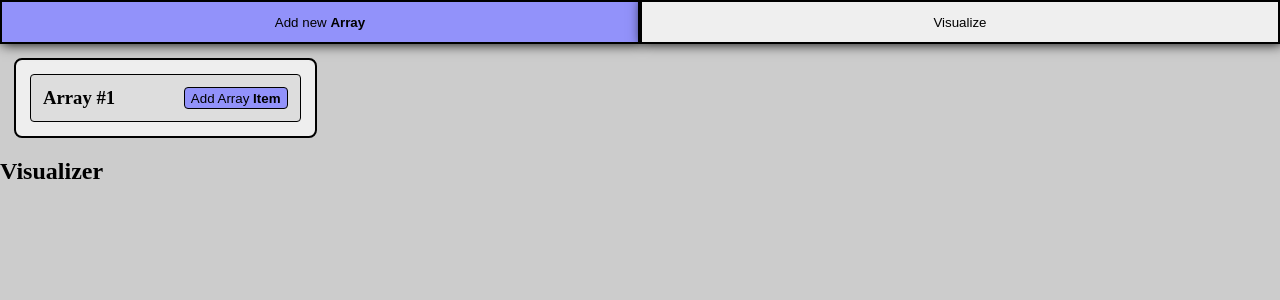
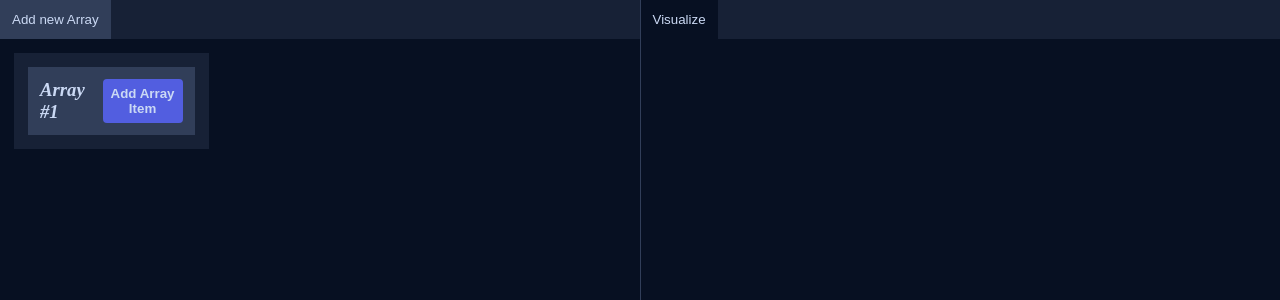
Before and after one commit to sobekcore/array-visualizer, a Vue app: page / in a window 1280 px wide. Both pictures are taken after a click on the button "Add new Array". Shown: the top 300 px of the page. Built offline with nearby package versions, Linux system fonts and the light colour scheme.

Commit message:
Prettier UI basics done

```diff
--- a/src/app.vue
+++ b/src/app.vue
@@ -1,6 +1,9 @@
 <template>
-  <Arrays @arrays="prepareArrays($event)" />
-  <Visualizer :arrays="arrays" />
+  <main class="application">
+    <Arrays @arrays="prepareArrays($event)" />
+    <div class="separator"></div>
+    <Visualizer :arrays="arrays" />
+  </main>
 </template>
 
 <script>
@@ -51,3 +54,15 @@ export default {
   },
 };
 </script>
+
+<style lang="scss" scoped>
+.application {
+  display: grid;
+  grid-template-columns: 1fr 1px 1fr;
+  min-height: 100vh;
+
+  .separator {
+    background: $main-light-color;
+  }
+}
+</style>
--- a/src/components/atoms/ArrayItem.vue
+++ b/src/components/atoms/ArrayItem.vue
@@ -7,7 +7,7 @@
       @input="returnItemValue($event)"
       :disabled="visual"
     />
-    <div class="item-marker"></div>
+    <div v-if="!visual" class="item-marker"></div>
   </div>
 </template>
 
@@ -64,33 +64,30 @@ export default {
 .array-item,
 .visual-item {
   display: flex;
-  $ITEM_TRANSITION_TIME: 0.25s;
 
   .item-marker {
-    width: 20px;
-    border-radius: 0 4px 4px 0;
-    border: 1px solid black;
-    background: #9292fa;
+    width: 22px;
+    background: $main-blue-color;
   }
 
   .array-input,
   .visual-input {
     width: 100%;
     padding: 4px;
-    border-radius: 4px 0 0 4px;
-    border: 1px solid black;
-    border-right: none;
-    background: #ddd;
+    border: none;
+    color: $font-light-color;
+    background: $main-light-color;
     transition: background $ITEM_TRANSITION_TIME ease-in-out;
+    z-index: 1;
 
     &[disabled] {
-      color: initial;
+      color: $font-light-color;
     }
   }
 
   &.included {
     .array-input {
-      background: #9292fa;
+      background: $main-blue-color;
     }
   }
 
--- a/src/components/molecules/Array.vue
+++ b/src/components/molecules/Array.vue
@@ -9,7 +9,7 @@
         class="array-button interact"
         @click="addArrayItem()"
       >
-        Add Array <b>Item</b>
+        Add Array Item
       </button>
     </div>
     <div class="array-items">
@@ -68,29 +68,29 @@ export default {
 
 <style lang="scss" scoped>
 .array {
-  border-radius: 8px;
-  border: 2px solid black;
-  background: #eeeeee;
+  background: $main-medium-color;
   padding: 14px;
 
   .array-header {
     display: inline-flex;
     justify-content: space-between;
-    border: 1px solid black;
-    border-radius: 4px;
-    background: #ddd;
+    background: $main-light-color;
     padding: 12px;
     width: 100%;
     gap: 14px;
 
     .array-title {
+      color: $font-light-color;
+      font-style: italic;
       margin: 0;
     }
 
     .array-button {
+      border: none;
       border-radius: 4px;
-      border: 1px solid black;
-      background: #9292fa;
+      background: $main-blue-color;
+      color: $font-light-color;
+      font-weight: bold;
       cursor: pointer;
     }
   }
--- a/src/components/organisms/Arrays.vue
+++ b/src/components/organisms/Arrays.vue
@@ -1,8 +1,11 @@
 <template>
+  <section class="arrays">
+    <div class="arrays-header">
       <button class="add-new-array interact" @click="addNewArray()">
-    Add new <b>Array</b>
+        Add new Array
       </button>
-  <main class="arrays">
+    </div>
+    <div class="arrays-display">
       <template v-for="array in arrays" :key="array">
         <Array
           :id="array"
@@ -10,7 +13,8 @@
           @arrayValues="checkArrays($event)"
         />
       </template>
-  </main>
+    </div>
+  </section>
 </template>
 
 <script>
@@ -39,28 +43,20 @@ export default {
 </script>
 
 <style lang="scss" scoped>
-.add-new-array {
-  position: fixed;
-  border: 2px solid black;
-  box-shadow: 2px 0 12px black;
-  height: 44px;
-  width: 50%;
-  top: 0;
-  left: 0;
-  transition: background 0.2s ease-out;
+.arrays {
+  max-height: 100vh;
+  overflow-y: auto;
 
-  &:hover {
-    background: #9292fa;
-    cursor: pointer;
-  }
+  .arrays-header {
+    @include ui-header;
   }
 
-.arrays {
+  .arrays-display {
     display: grid;
-  grid-template-columns: repeat(4, 1fr);
+    grid-template-columns: repeat(3, 1fr);
     align-items: flex-start;
-  padding-top: 44px;
     margin: 14px;
     gap: 14px;
   }
+}
 </style>
--- a/src/components/organisms/Visualizer.vue
+++ b/src/components/organisms/Visualizer.vue
@@ -1,17 +1,14 @@
 <template>
-  <div>
-    <h2>Visualizer</h2>
-    <button
-      type="button"
-      class="visualize-arrays interact"
-      @click="visualizeArrays()"
-    >
-      Visualize
-    </button>
+  <section class="visualizer">
+    <div class="visualizer-header">
+      <button class="visualize-arrays interact" @click="visualizeArrays()">
+        Visualize
+      </button>
+    </div>
     <template v-if="arrayResults.length > 0">
       <Array :visual="true" title="Visualized Array" :prepend="arrayResults" />
     </template>
-  </div>
+  </section>
 </template>
 
 <script>
@@ -67,6 +64,7 @@ export default {
         if (arrays[i].length > 0) {
           setTimeout(() => {
             let array = document.querySelector(`.array-${i}`);
+            array.scrollIntoView({ behavior: "smooth" });
             arrays[i].forEach((item, id) => {
               setTimeout(() => {
                 compareArrays[i][id] = item.value;
@@ -125,19 +123,16 @@ export default {
 </script>
 
 <style lang="scss" scoped>
-.visualize-arrays {
-  position: fixed;
-  border: 2px solid black;
-  box-shadow: 2px 0 12px black;
-  height: 44px;
-  width: 50%;
-  top: 0;
-  left: 50%;
-  transition: background 0.2s ease-out;
+.visualizer {
+  max-height: 100vh;
+  overflow-y: auto;
 
-  &:hover {
-    background: #9292fa;
-    cursor: pointer;
+  .visualizer-header {
+    @include ui-header;
+  }
+
+  .array {
+    margin: 14px;
   }
 }
 </style>
--- a/src/utility/globals.scss
+++ b/src/utility/globals.scss
@@ -1,8 +1,12 @@
+:root {
+  color-scheme: dark;
+}
+
 * {
   box-sizing: border-box;
 }
 
 body {
-  background: #cccccc;
+  background: $main-dark-color;
   margin: 0;
 }
--- /dev/null
+++ b/src/utility/mixins.scss
@@ -0,0 +1,19 @@
+@mixin ui-header() {
+  & {
+    display: inline-flex;
+    background: $main-medium-color;
+    width: 100%;
+
+    & button {
+      border: none;
+      padding: 12px;
+      background: $main-dark-color;
+      color: $font-light-color;
+
+      &:hover {
+        background: $main-light-color;
+        cursor: pointer;
+      }
+    }
+  }
+}
--- a/src/utility/variables.scss
+++ b/src/utility/variables.scss
@@ -1 +1,10 @@
-$test-color: blue;
+$ITEM_TRANSITION_TIME: 0.25s;
+
+$main-blue-color: #525ee0;
+
+$main-dark-color: #071022;
+$main-medium-color: #172136;
+$main-light-color: #313e59;
+
+$font-light-color: #cbd9f4;
+$font-medium-color: #8cabe6
--- a/vue.config.js
+++ b/vue.config.js
@@ -4,6 +4,7 @@ module.exports = {
       sass: {
         additionalData: `
           @import "@/utility/variables.scss";
+          @import "@/utility/mixins.scss";
         `,
       },
     },
```
Lines whose indentation alone changed are shown as unchanged.
